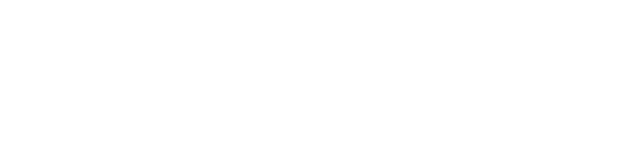
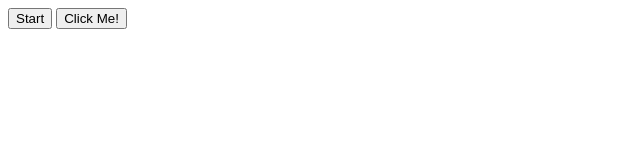
Before and after one commit to Heark/Dice-, a plain HTML site: page index.html in a window 1280 px wide. Shown: the whole page, without its empty margins (0-640 px from the left). Drawn offline with Linux system fonts and the light colour scheme.

Commit message:
Update index.html

```diff
--- a/index.html
+++ b/index.html
@@ -1 +1,12 @@
-<! COMMENT
+<!DOCTYPE html PUBLIC "-//W3C//DTD XHTML 1.0 Transitional//EN" "http://www.w3.org/TR/xhtml1/DTD/xhtml1-transitional.dtd">
+<html xmlns="http://www.w3.org/1999/xhtml">
+<head>
+<meta http-equiv="Content-Type" content="text/html; charset=utf-8" />
+<title>Game</title>
+</head>
+<script src="main.js"></script>
+<body>
+<button onclick="drawPlayer()">Start</button>
+<button onclick="movePlayerRight()">Click Me!</button>
+</body>
+</html>
```
